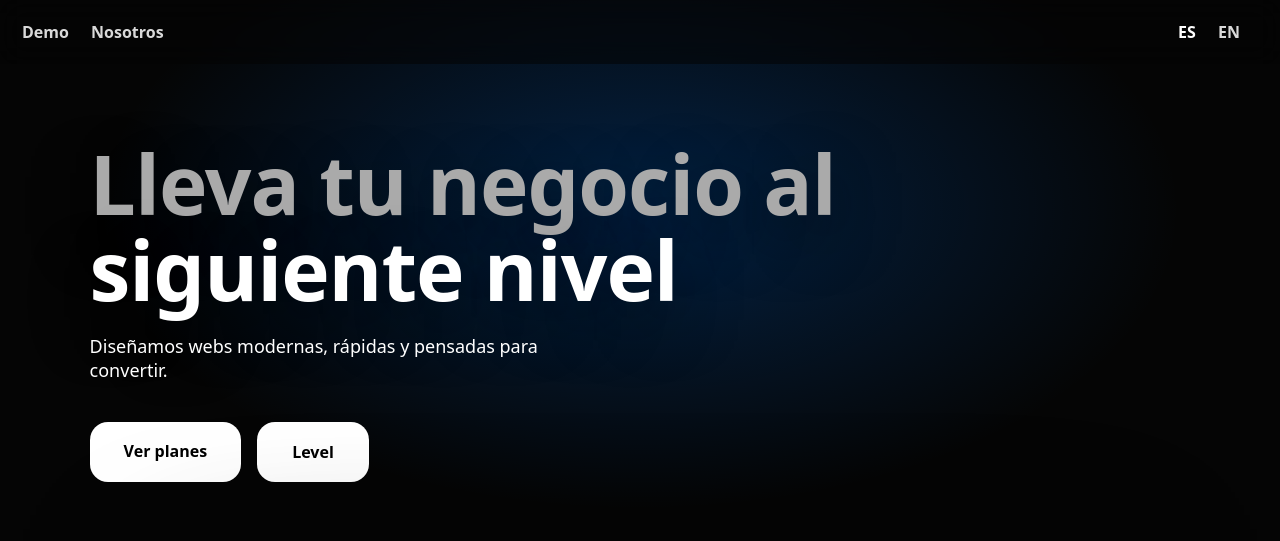
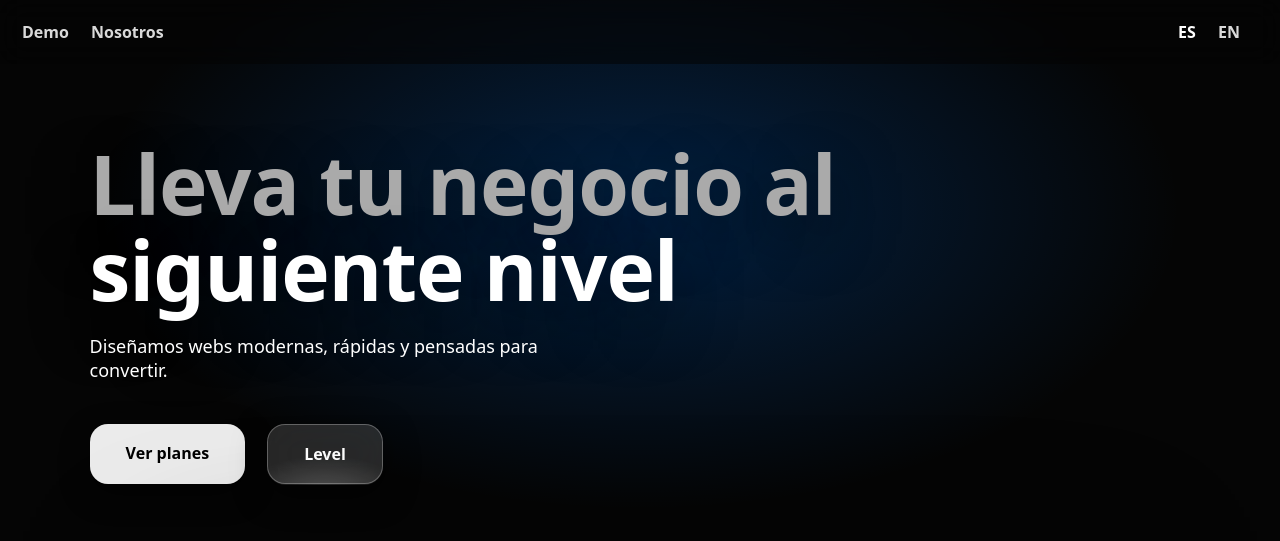
Before and after one commit to olivahr/zzzzz, a plain HTML site: page index.html in a window 1280 px wide. Shown: the top 541 px of the page. Drawn offline with Linux system fonts and the light colour scheme.

Commit message:
Update index.html

```diff
--- a/index.html
+++ b/index.html
@@ -92,38 +92,67 @@ body{
   opacity:.9;
 }
 
+/* ===== CTA ===== */
 .hero .cta{
-  margin-top:40px;
+  margin-top:42px;
   display:flex;
-  gap:16px;
+  gap:22px; /* más separados */
   flex-wrap:wrap;
 }
 
 .hero .cta a{
   display:inline-block;
-  padding:18px 34px;
+  padding:18px 36px;
   border-radius:18px;
-  background:#fff;
-  color:#000;
   font-weight:900;
   text-decoration:none;
-  transition:.25s;
+  transition:.35s ease;
+  position:relative;
 }
 
-.hero .cta a:hover{
-  transform:scale(1.04);
+/* ===== VER PLANES ===== */
+.hero .cta a:first-child{
+  background:rgba(255,255,255,.92);
+  color:#000;
+  box-shadow:
+    0 10px 30px rgba(0,0,0,.45),
+    0 0 0 rgba(255,255,255,0);
 }
 
-/* ===== LEVEL BUTTON (NUEVO) ===== */
+.hero .cta a:first-child:hover{
+  transform:scale(1.05);
+  box-shadow:
+    0 18px 50px rgba(0,0,0,.65),
+    0 0 28px rgba(255,255,255,.45);
+}
+
+/* ===== LEVEL BUTTON ===== */
 .level-btn{
-  background:rgba(255,255,255,.12);
+  background:rgba(255,255,255,.14);
   color:#fff;
   border:1px solid rgba(255,255,255,.28);
   backdrop-filter:blur(18px);
+  box-shadow:
+    0 10px 32px rgba(0,0,0,.55),
+    inset 0 0 0 rgba(255,255,255,0);
+}
+
+.level-btn::after{
+  content:"";
+  position:absolute;
+  inset:-2px;
+  border-radius:20px;
+  background:radial-gradient(120px 60px at 50% 120%, rgba(255,255,255,.35), transparent 70%);
+  opacity:.65;
+  pointer-events:none;
 }
 
 .level-btn:hover{
+  transform:scale(1.05);
   background:rgba(255,255,255,.22);
+  box-shadow:
+    0 18px 55px rgba(0,0,0,.75),
+    0 0 34px rgba(255,255,255,.35);
 }
 
 /* ===== LAPTOP ===== */
```
